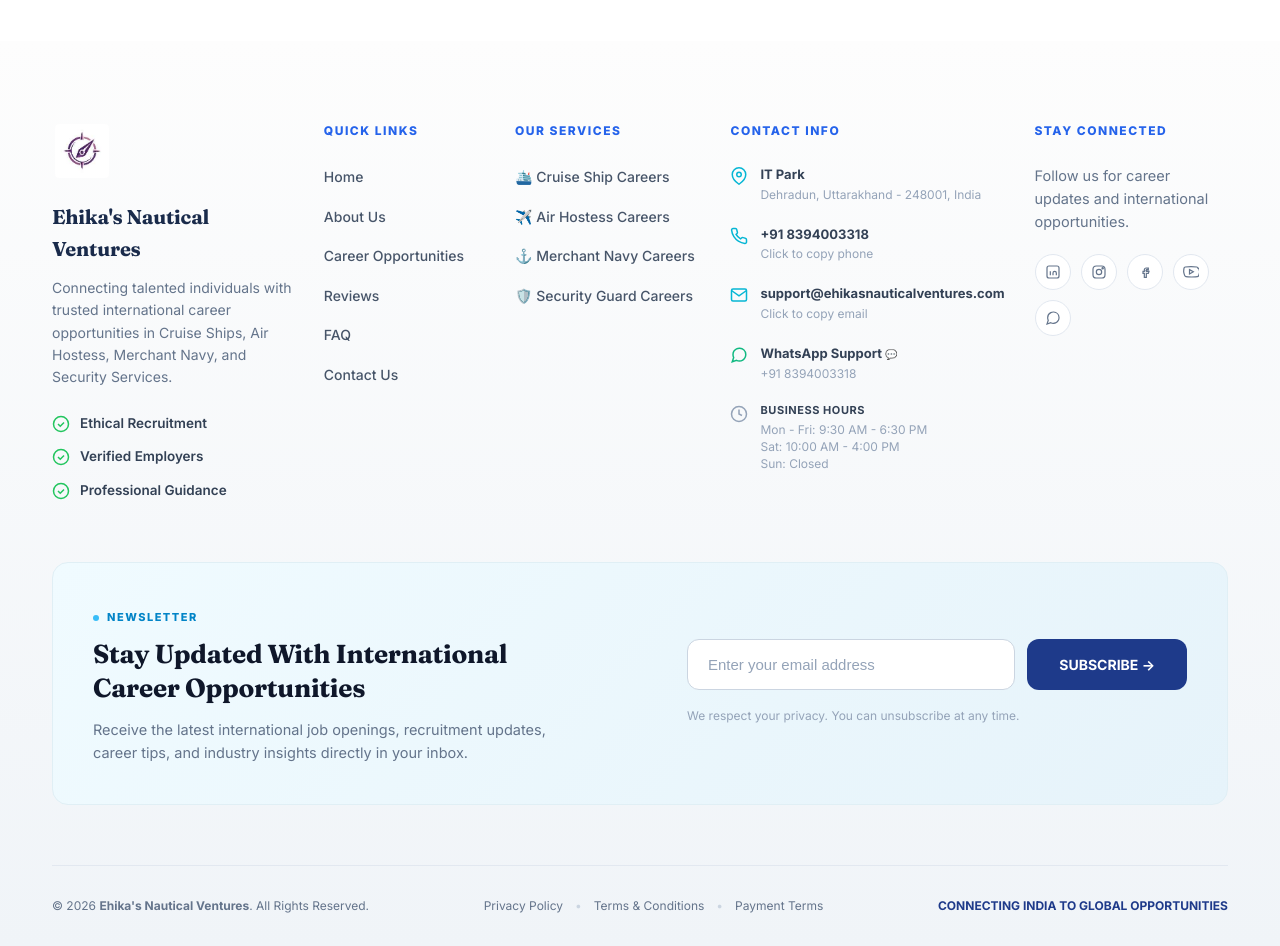
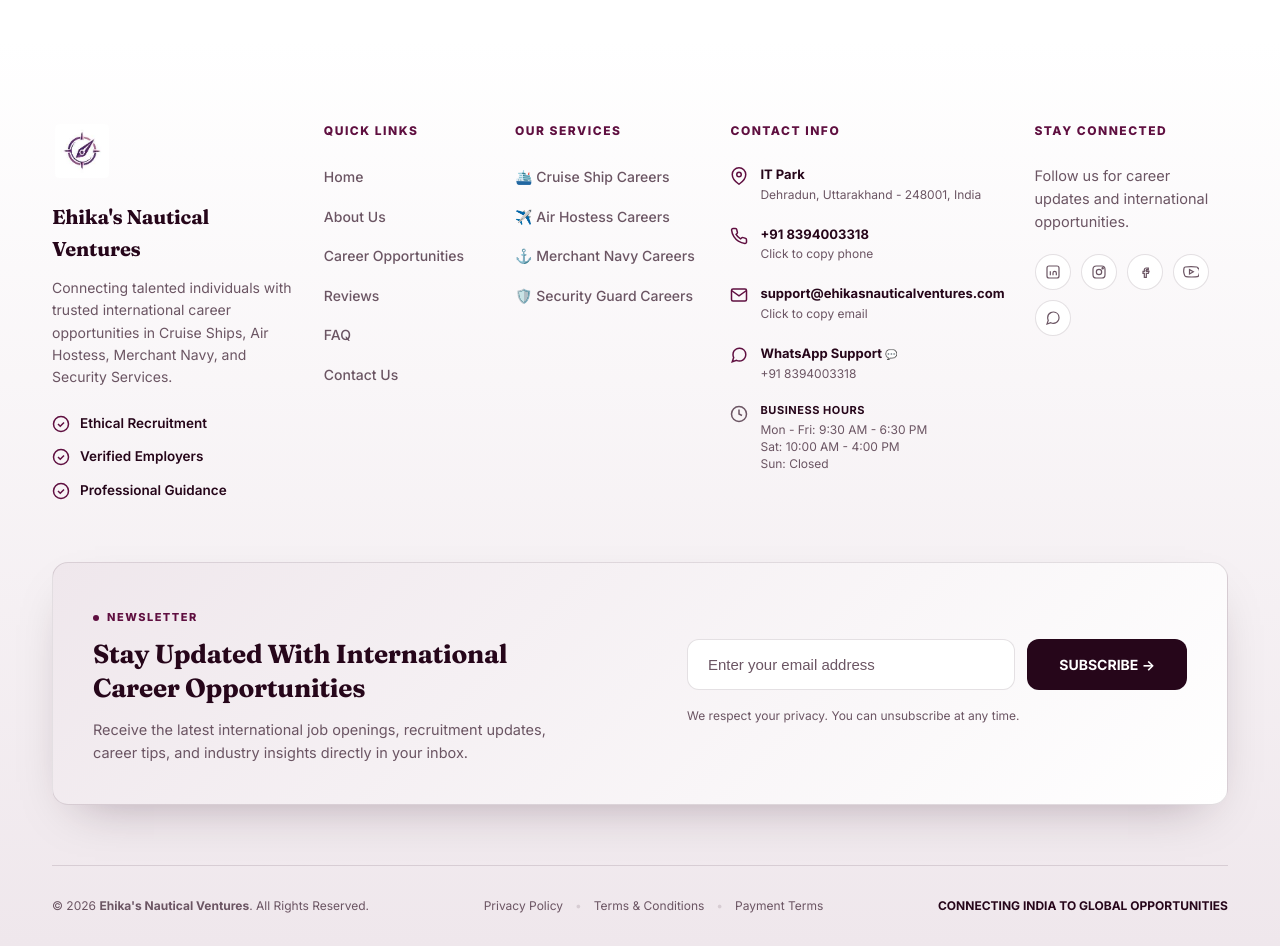
Before and after one commit to redsandigitals45/ecofusion, a React (Vite) app: page /blog in a window 1280 px wide. Shown: the part 2100-3046 px from the top of the page. Built offline with nearby package versions, Linux system fonts and the light colour scheme.

Commit message:
new section add

```diff
--- a/src/components/Footer.css
+++ b/src/components/Footer.css
@@ -1,8 +1,8 @@
-/* NEW LIGHT FOOTER */
+/* BRAND THEMED LIGHT FOOTER */
 .site-footer.bg-light {
-    background: #f4f7f9;
-    background: linear-gradient(180deg, #fdfdfd 0%, #f0f4f8 100%);
-    color: #475569;
+    background: var(--rose);
+    background: linear-gradient(180deg, #fff 0%, var(--rose) 100%);
+    color: var(--ink-soft);
     padding: 80px 0 30px;
 }
 
@@ -35,14 +35,14 @@
 }
 
 .footer-title {
-    color: #1a2b4b;
+    color: var(--aubergine);
     font-size: 20px;
     font-weight: 800;
     margin-bottom: 12px;
 }
 
 .footer-desc {
-    color: #64748b;
+    color: var(--ink-soft);
     font-size: 14px;
     line-height: 1.6;
     margin-bottom: 24px;
@@ -63,17 +63,18 @@
     align-items: center;
     gap: 10px;
     font-size: 13.5px;
-    color: #334155;
+    color: var(--ink);
     font-weight: 600;
 }
 
 .footer-features li svg {
     width: 18px;
     height: 18px;
+    stroke: var(--maroon);
 }
 
 .site-footer.bg-light .footer-col h4 {
-    color: #2563eb;
+    color: var(--maroon);
     font-size: 12px;
     font-weight: 800;
     letter-spacing: 1.5px;
@@ -91,7 +92,7 @@
 }
 
 .site-footer.bg-light .footer-col ul a {
-    color: #475569;
+    color: var(--ink-soft);
     font-size: 14px;
     text-decoration: none;
     transition: color 0.2s;
@@ -99,7 +100,7 @@
 }
 
 .site-footer.bg-light .footer-col ul a:hover {
-    color: #2563eb;
+    color: var(--maroon);
 }
 
 /* Contact Col */
@@ -124,18 +125,19 @@
     height: 18px;
     flex-shrink: 0;
     margin-top: 3px;
+    color: var(--lavender);
 }
 
 .contact-item .c-icon.text-cyan {
-    color: #06b6d4;
+    color: var(--maroon);
 }
 
 .contact-item .c-icon.text-green {
-    color: #10b981;
+    color: var(--maroon);
 }
 
 .contact-item .c-icon.text-gray {
-    color: #94a3b8;
+    color: var(--ink-soft);
 }
 
 .contact-item div {
@@ -144,20 +146,20 @@
 }
 
 .contact-item strong {
-    color: #334155;
+    color: var(--aubergine);
     font-size: 13px;
     font-weight: 700;
     margin-bottom: 2px;
 }
 
 .contact-item span {
-    color: #94a3b8;
+    color: var(--ink-soft);
     font-size: 12px;
     line-height: 1.4;
 }
 
 .social-text {
-    color: #64748b;
+    color: var(--ink-soft);
     font-size: 13px;
     line-height: 1.6;
     margin-bottom: 20px;
@@ -175,19 +177,19 @@
     width: 36px;
     height: 36px;
     border-radius: 50%;
-    border: 1px solid #e2e8f0;
+    border: 1px solid var(--line);
     display: flex;
     align-items: center;
     justify-content: center;
-    color: #64748b;
+    color: var(--ink-soft);
     transition: all 0.2s;
     background: white;
 }
 
 .site-footer.bg-light .social-row a:hover {
-    background: #f1f5f9;
-    color: #2563eb;
-    border-color: #cbd5e1;
+    background: var(--rose);
+    color: var(--maroon);
+    border-color: var(--lavender);
 }
 
 .site-footer.bg-light .social-row svg {
@@ -197,7 +199,7 @@
 
 /* Newsletter Box */
 .newsletter-box {
-    background: linear-gradient(135deg, #f0fbff 0%, #e6f3fa 100%);
+    background: linear-gradient(135deg, var(--rose) 0%, var(--white) 100%);
     border-radius: 16px;
     padding: 40px;
     margin-top: 60px;
@@ -205,7 +207,8 @@
     justify-content: space-between;
     align-items: center;
     gap: 40px;
-    border: 1px solid #e0eff5;
+    border: 1px solid var(--line);
+    box-shadow: var(--shadow-soft);
 }
 
 @media (max-width: 900px) {
@@ -223,7 +226,7 @@
     display: inline-flex;
     align-items: center;
     gap: 8px;
-    color: #0284c7;
+    color: var(--maroon);
     font-size: 11px;
     font-weight: 800;
     letter-spacing: 1.5px;
@@ -233,12 +236,12 @@
 .nl-tag .dot {
     width: 6px;
     height: 6px;
-    background: #38bdf8;
+    background: var(--maroon);
     border-radius: 50%;
 }
 
 .nl-content h3 {
-    color: #0f172a;
+    color: var(--aubergine);
     font-size: 26px;
     font-weight: 800;
     margin-bottom: 12px;
@@ -246,7 +249,7 @@
 }
 
 .nl-content p {
-    color: #64748b;
+    color: var(--ink-soft);
     font-size: 14.5px;
     line-height: 1.6;
 }
@@ -273,29 +276,28 @@
     flex: 1;
     padding: 16px 20px;
     border-radius: 12px;
-    border: 1px solid #cbd5e1;
+    border: 1px solid var(--line);
     font-size: 15px;
-    color: #334155;
+    color: var(--ink);
     background: white;
     outline: none;
     min-width: 0;
 }
 
 .nl-form input::placeholder {
-    color: #94a3b8;
+    color: var(--ink-soft);
 }
 
 .nl-form input:focus {
-    border-color: #3b82f6;
-    box-shadow: 0 0 0 3px rgba(59, 130, 246, 0.1);
+    border-color: var(--maroon);
+    box-shadow: 0 0 0 3px rgba(95, 15, 64, 0.1);
 }
 
 .nl-form button {
     padding: 16px 32px;
     border-radius: 12px;
     border: none;
-    background: #1e3a8a;
-    /* dark blue */
+    background: var(--aubergine);
     color: white;
     font-weight: 700;
     font-size: 14px;
@@ -308,11 +310,11 @@
 }
 
 .nl-form button:hover {
-    background: #1e40af;
+    background: var(--maroon);
 }
 
 .nl-disclaimer {
-    color: #94a3b8;
+    color: var(--ink-soft);
     font-size: 12px;
 }
 
@@ -320,14 +322,14 @@
 .footer-bottom-new {
     margin-top: 60px;
     padding-top: 30px;
-    border-top: 1px solid #e2e8f0;
+    border-top: 1px solid var(--line);
     display: flex;
     justify-content: space-between;
     align-items: center;
     flex-wrap: wrap;
     gap: 20px;
     font-size: 12px;
-    color: #64748b;
+    color: var(--ink-soft);
 }
 
 .footer-bottom-new .fb-center {
@@ -337,22 +339,22 @@
 }
 
 .footer-bottom-new .fb-center a {
-    color: #64748b;
+    color: var(--ink-soft);
     text-decoration: none;
     transition: color 0.2s;
 }
 
 .footer-bottom-new .fb-center a:hover {
-    color: #1e3a8a;
+    color: var(--maroon);
 }
 
 .footer-bottom-new .dot-sep {
-    color: #cbd5e1;
+    color: var(--line);
 }
 
 .fb-right {
     font-weight: 700;
-    color: #1e3a8a;
+    color: var(--aubergine);
 }
 
 @media (max-width: 860px) {
--- a/src/pages/Home.jsx
+++ b/src/pages/Home.jsx
@@ -1084,24 +1084,18 @@ export default function Home() {
                 <div style={{
                     position: 'absolute',
                     inset: 0,
-                    background: 'linear-gradient(to bottom, rgba(14,23,44,0.85) 0%, rgba(14,23,44,0.6) 50%, rgba(14,23,44,0.95) 100%)',
+                    background: 'linear-gradient(to bottom, rgba(38,6,26,0.85) 0%, rgba(38,6,26,0.65) 50%, rgba(38,6,26,0.98) 100%)',
                     zIndex: 1
                 }}></div>
 
                 <div className="container" style={{ position: 'relative', zIndex: 2, display: 'flex', flexDirection: 'column', alignItems: 'center', maxWidth: '800px' }}>
-                    <div style={{ display: 'inline-block', border: '1px solid rgba(255,193,7,0.5)', borderRadius: '100px', padding: '6px 16px', marginBottom: '24px', fontSize: '11px', fontWeight: '800', letterSpacing: '2px', color: '#ffc107', textTransform: 'uppercase' }}>
+                    <div style={{ display: 'inline-block', border: '1px solid rgba(217,197,209,0.5)', borderRadius: '100px', padding: '6px 16px', marginBottom: '24px', fontSize: '11px', fontWeight: '800', letterSpacing: '2px', color: 'var(--lavender)', textTransform: 'uppercase' }}>
                         YOUR FUTURE STARTS TODAY
                     </div>
 
                     <h2 style={{ fontSize: 'clamp(36px, 5vw, 56px)', fontWeight: '900', lineHeight: '1.1', marginBottom: '24px', letterSpacing: '-0.02em' }}>
                         The World Is Waiting.<br />
-                        <span style={{
-                            background: 'linear-gradient(90deg, #38bdf8, #818cf8, #f472b6, #fb923c)',
-                            WebkitBackgroundClip: 'text',
-                            WebkitTextFillColor: 'transparent',
-                            backgroundClip: 'text',
-                            color: 'transparent'
-                        }}>Start Your Global Career</span><br />
+                        <span style={{ color: 'var(--lavender)' }}>Start Your Global Career</span><br />
                         Today.
                     </h2>
 
@@ -1117,7 +1111,7 @@ export default function Home() {
 
                     <div style={{ display: 'flex', gap: '16px', justifyContent: 'center', flexWrap: 'wrap', marginBottom: '80px' }}>
                         <Link to="/contact" className="btn" style={{
-                            background: '#007bff',
+                            background: 'var(--maroon)',
                             color: '#fff',
                             border: 'none',
                             borderRadius: '100px',
```
